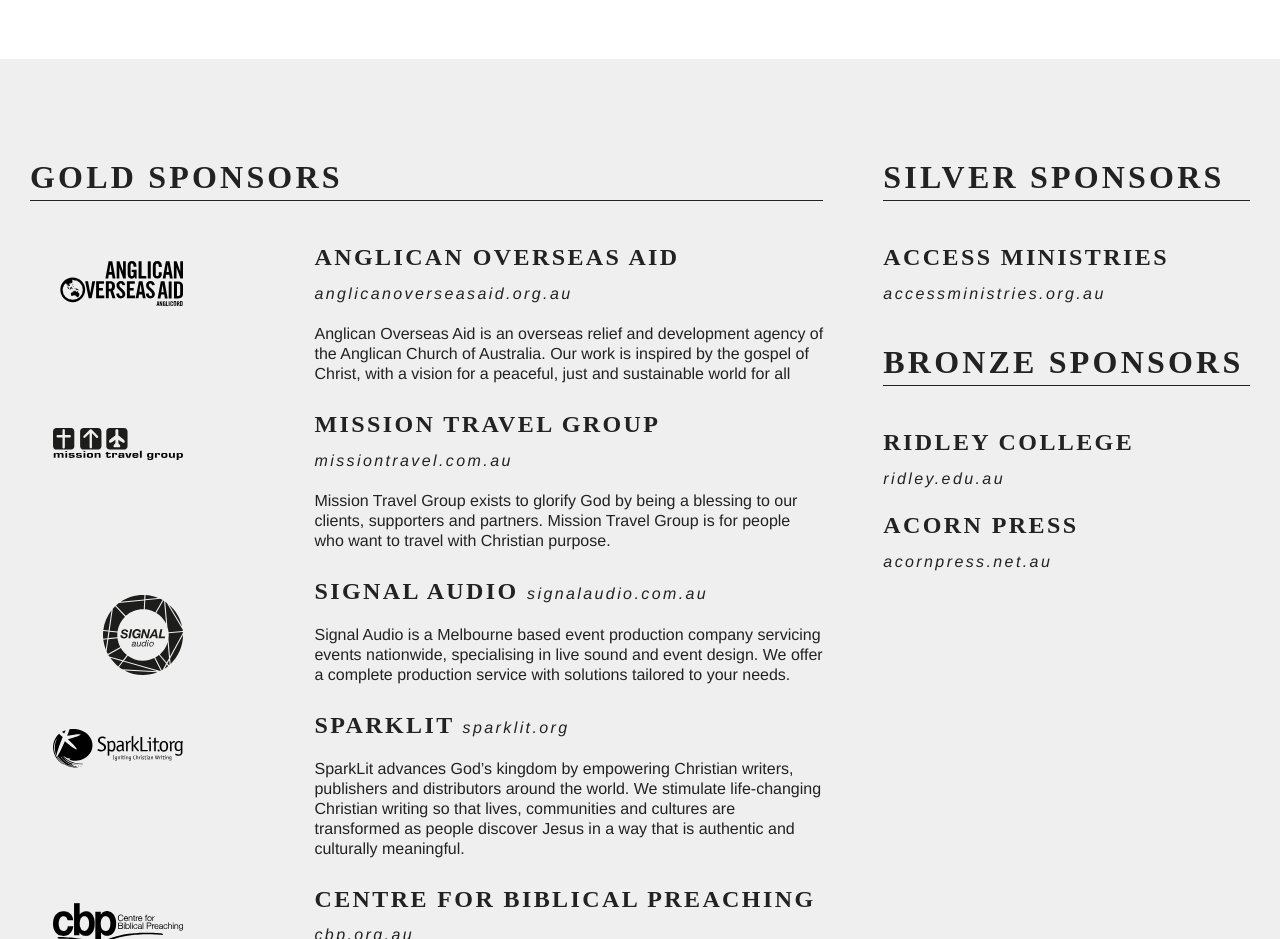
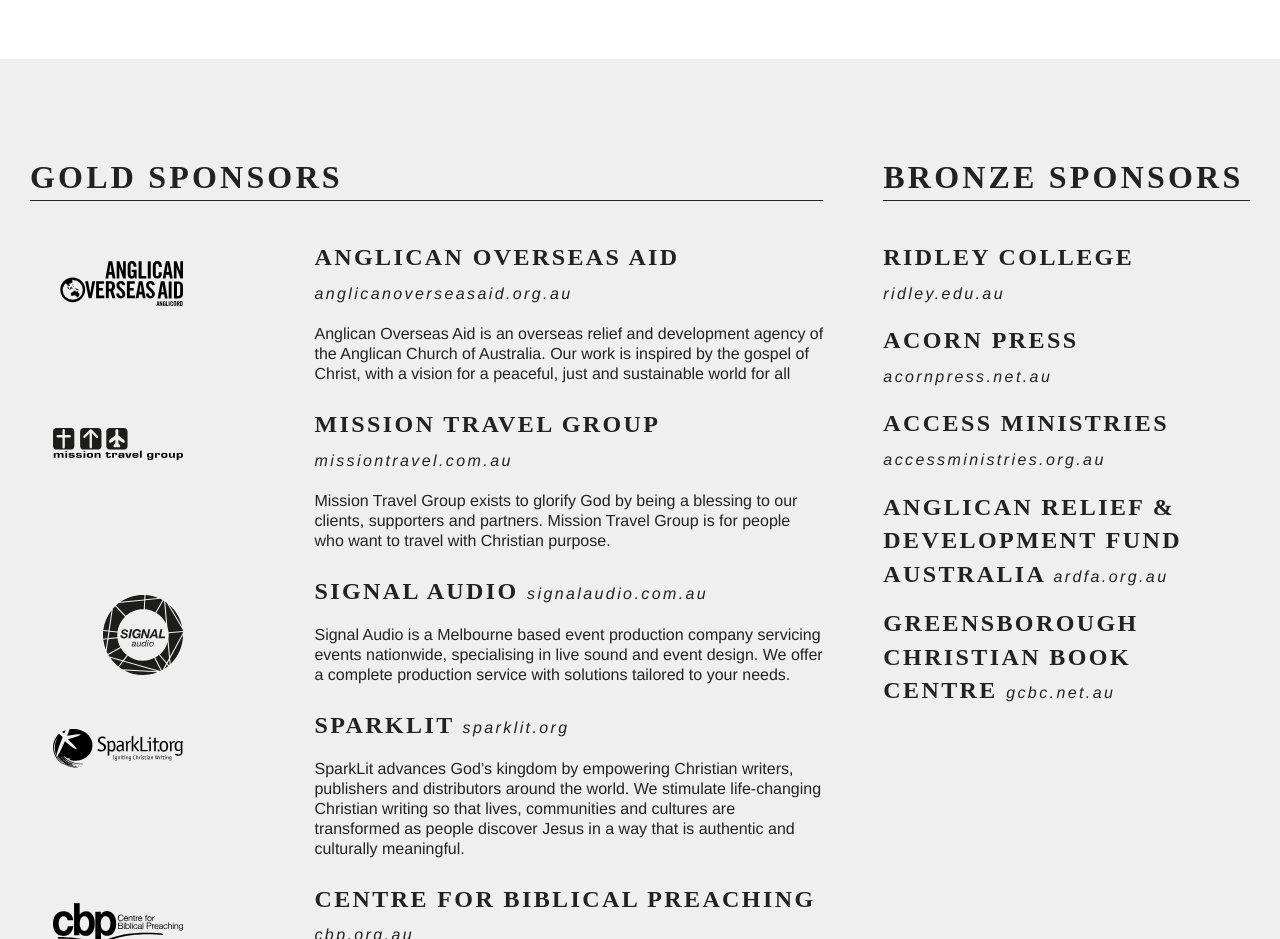
Before and after one commit to bryanjhickey/cms_summerundertheson, a website: page index.html in a window 1280 px wide. Shown: the part 9740-10679 px from the top of the page. Drawn offline with Linux system fonts and the light colour scheme; some packages are replaced by stand-ins of ours.

Commit message:
update sponsors

```diff
--- a/index.html
+++ b/index.html
@@ -729,17 +729,21 @@
 				</div>
 			</div>
 			<div class="small-12 medium-12 medium-centered large-4 large-uncentered columns">
-				<div class="row">
+				<!-- <div class="row">
 					<div class="small-12 columns">
 						<h3>Silver Sponsors</h3>
-						<h4>ACCESS Ministries <a href="http://www.accessministries.org.au/" target="_blank">accessministries.org.au</a></h4>
+
 					</div>
-				</div>
+				</div> -->
 				<div class="row">
 					<div class="small-12 columns">
 						<h3>Bronze Sponsors</h3>
 						<h4>Ridley College <a href="https://www.ridley.edu.au/" target="_blank">ridley.edu.au</a></h4>
 						<h4>Acorn Press <a href="https://acornpress.net.au/" target="_blank">acornpress.net.au</a></h4>
+						<h4>ACCESS Ministries <a href="http://www.accessministries.org.au/" target="_blank">accessministries.org.au</a></h4>
+						<h4>Anglican Relief &amp; Development Fund Australia <a href="http://ardfa.org.au/" target="_blank">ardfa.org.au</a></h4>
+						<h4>Greensborough Christian Book Centre <a href="http://www.gcbc.net.au/" target="_blank">gcbc.net.au</a></h4>
+
 					</div>
 				</div>
 			</div>
```
